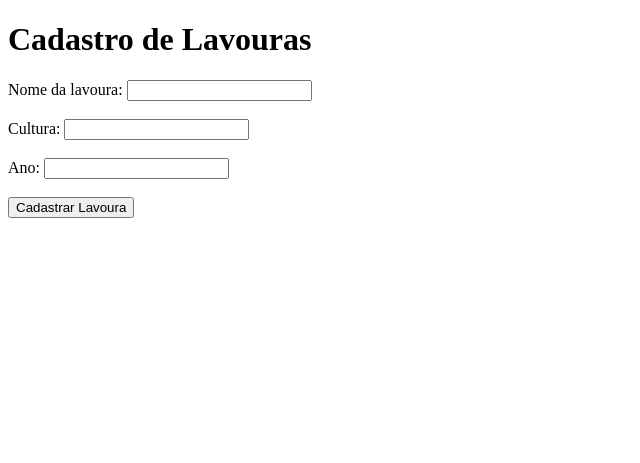
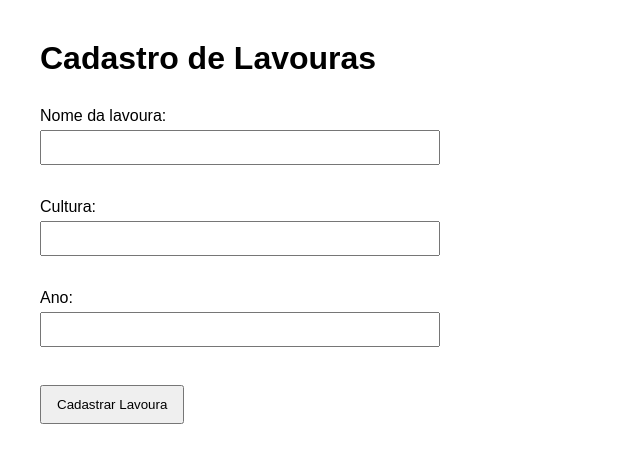
Before and after one commit to PietrinGDA/Custo-de-Producao-de-Lavoura, a Flask app: page / in a window 1280 px wide. Shown: the top 463 px of the page, without its empty margins (0-640 px from the left). Run offline with Flask 3, Linux system fonts and the light colour scheme.

Commit message:
Adiciona estilos à tela de lavouras

```diff
--- /dev/null
+++ b/static/style.css
@@ -0,0 +1,30 @@
+body {
+    font-family: Arial, sans-serif;
+    margin: 40px;
+}
+
+h1 {
+    margin-bottom: 30px;
+}
+
+form {
+    max-width: 400px;
+}
+
+label {
+    display: block;
+    margin-top: 15px;
+}
+
+input {
+    width: 100%;
+    padding: 8px;
+    margin-top: 5px;
+    box-sizing: border-box;
+}
+
+button {
+    margin-top: 20px;
+    padding: 10px 15px;
+    cursor: pointer;
+}
--- a/templates/lavouras.html
+++ b/templates/lavouras.html
@@ -3,6 +3,7 @@
 <head>
     <meta charset="UTF-8">
     <meta name="viewport" content="width=device-width, initial-scale=1.0">
+    <link rel="stylesheet" href="{{ url_for('static', filename='style.css') }}">
     <title>Cadastro de Lavouras</title>
 </head>
 <body>
```
